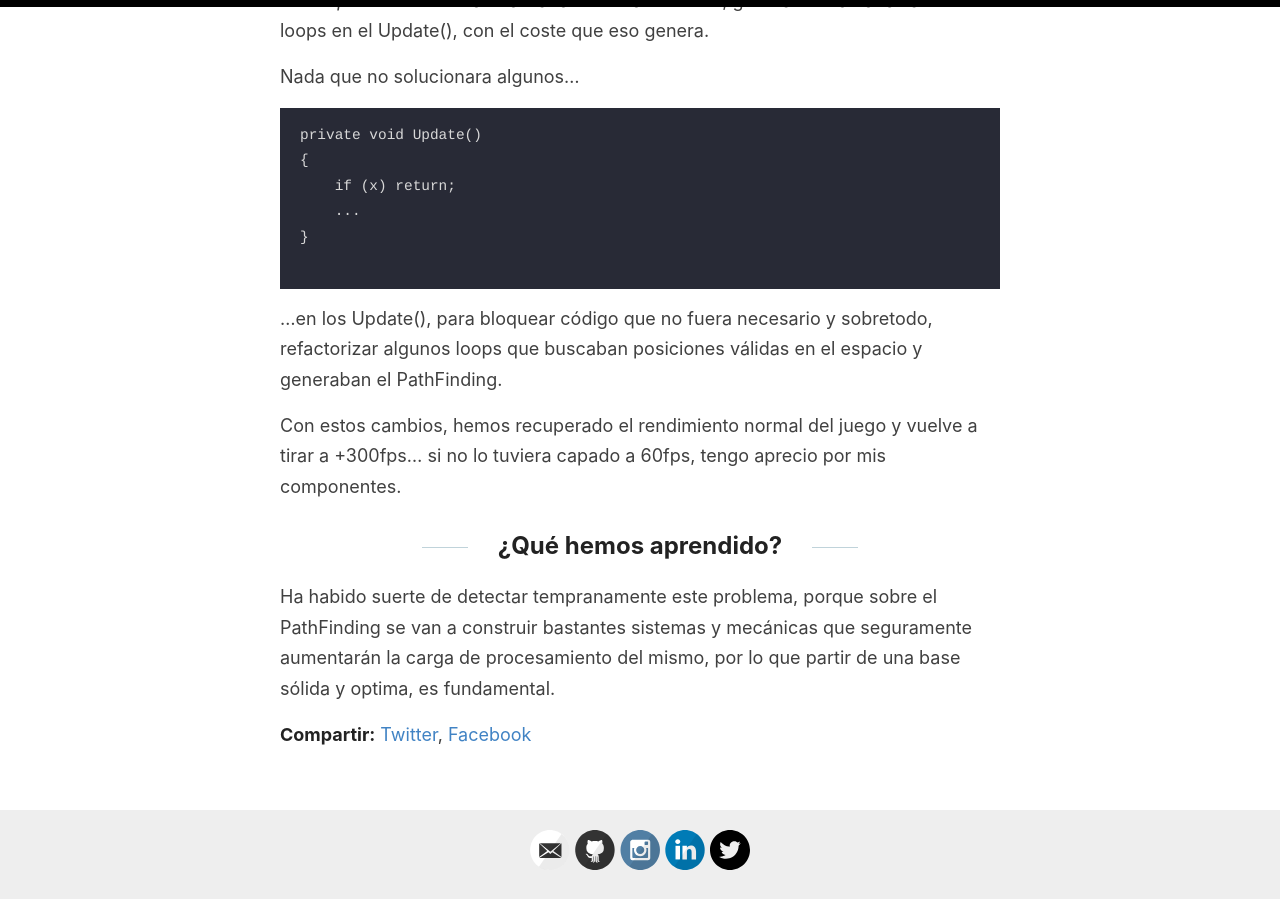
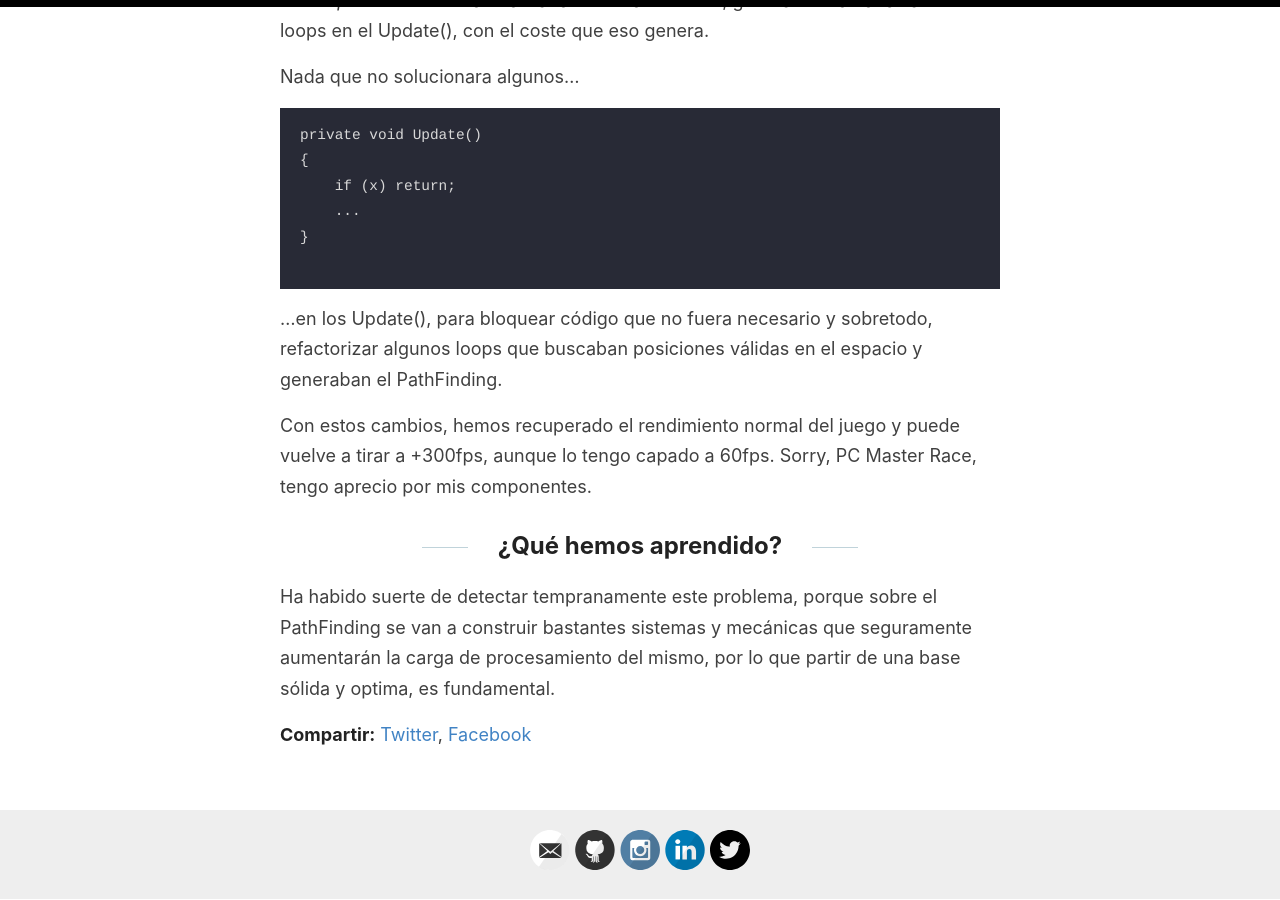
Before and after one commit to sramirezrubio/sramirezrubio.github.io, a Jekyll site: the page built from _posts/2022-09-27-problemas-de-rendimiento-con-el-movimiento-con-la-CPU.md, in a window 1280 px wide and 900 px high, scrolled down 1359 px. Built offline with Jekyll 4.4.1, drawn with Linux system fonts in a browser that asks for light colours.

Commit message:
Update 2022-09-27-problemas-de-rendimiento-con-el-movimiento-con-la-CPU.md

````diff
--- a/_posts/2022-09-27-problemas-de-rendimiento-con-el-movimiento-con-la-CPU.md
+++ b/_posts/2022-09-27-problemas-de-rendimiento-con-el-movimiento-con-la-CPU.md
@@ -33,7 +33,7 @@ private void Update()
 ```
 ...en los Update(), para bloquear código que no fuera necesario y sobretodo, refactorizar algunos loops que buscaban posiciones válidas en el espacio y generaban el PathFinding.
 
-Con estos cambios, hemos recuperado el rendimiento normal del juego y vuelve a tirar a +300fps... si no lo tuviera capado a 60fps, tengo aprecio por mis componentes.
+Con estos cambios, hemos recuperado el rendimiento normal del juego y puede vuelve a tirar a +300fps, aunque lo tengo capado a 60fps. Sorry, PC Master Race, tengo aprecio por mis componentes.
 
 ## ¿Qué hemos aprendido?
 Ha habido suerte de detectar tempranamente este problema, porque sobre el PathFinding se van a construir bastantes sistemas y mecánicas que seguramente aumentarán la carga de procesamiento del mismo, por lo que partir de una base sólida y optima, es fundamental.
````
